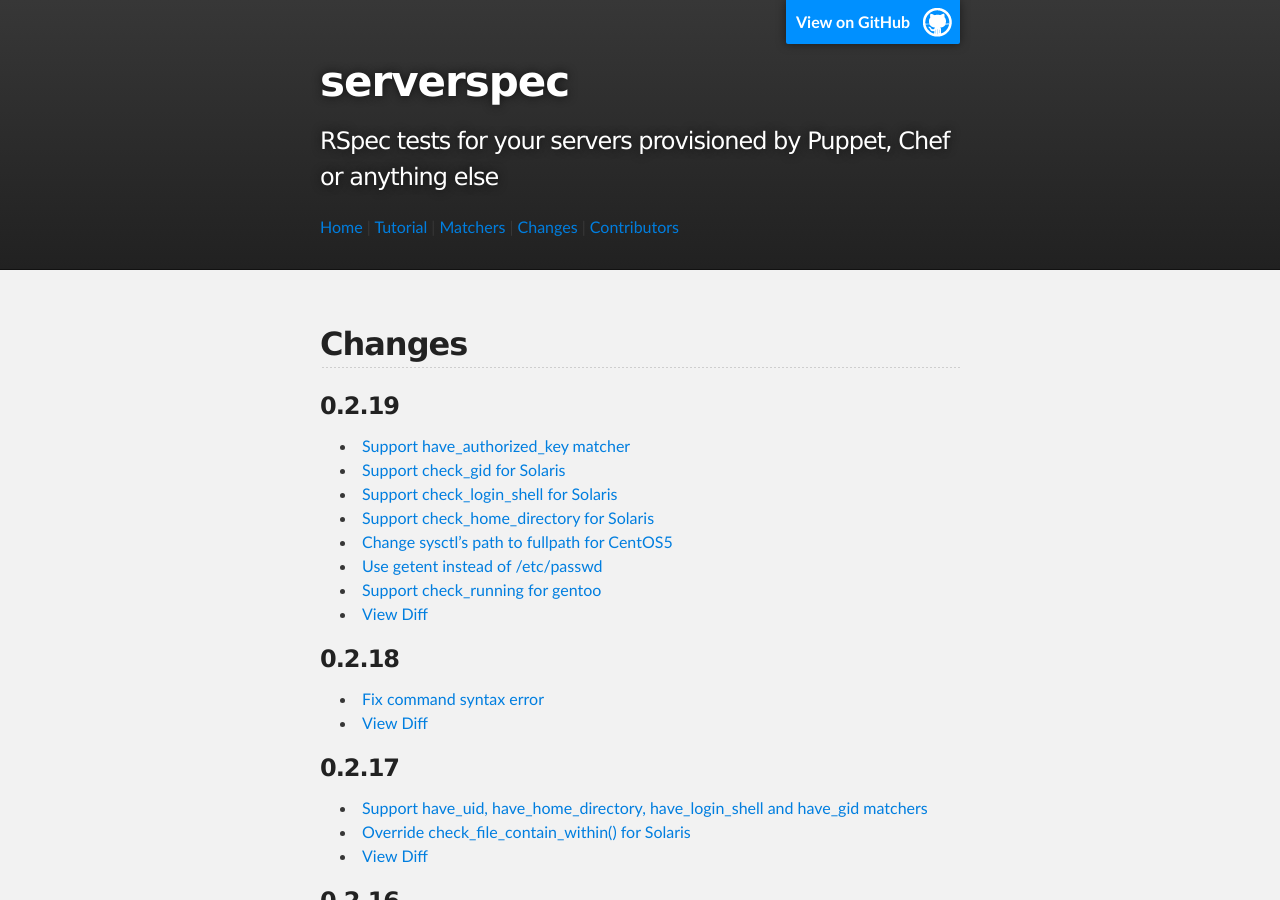
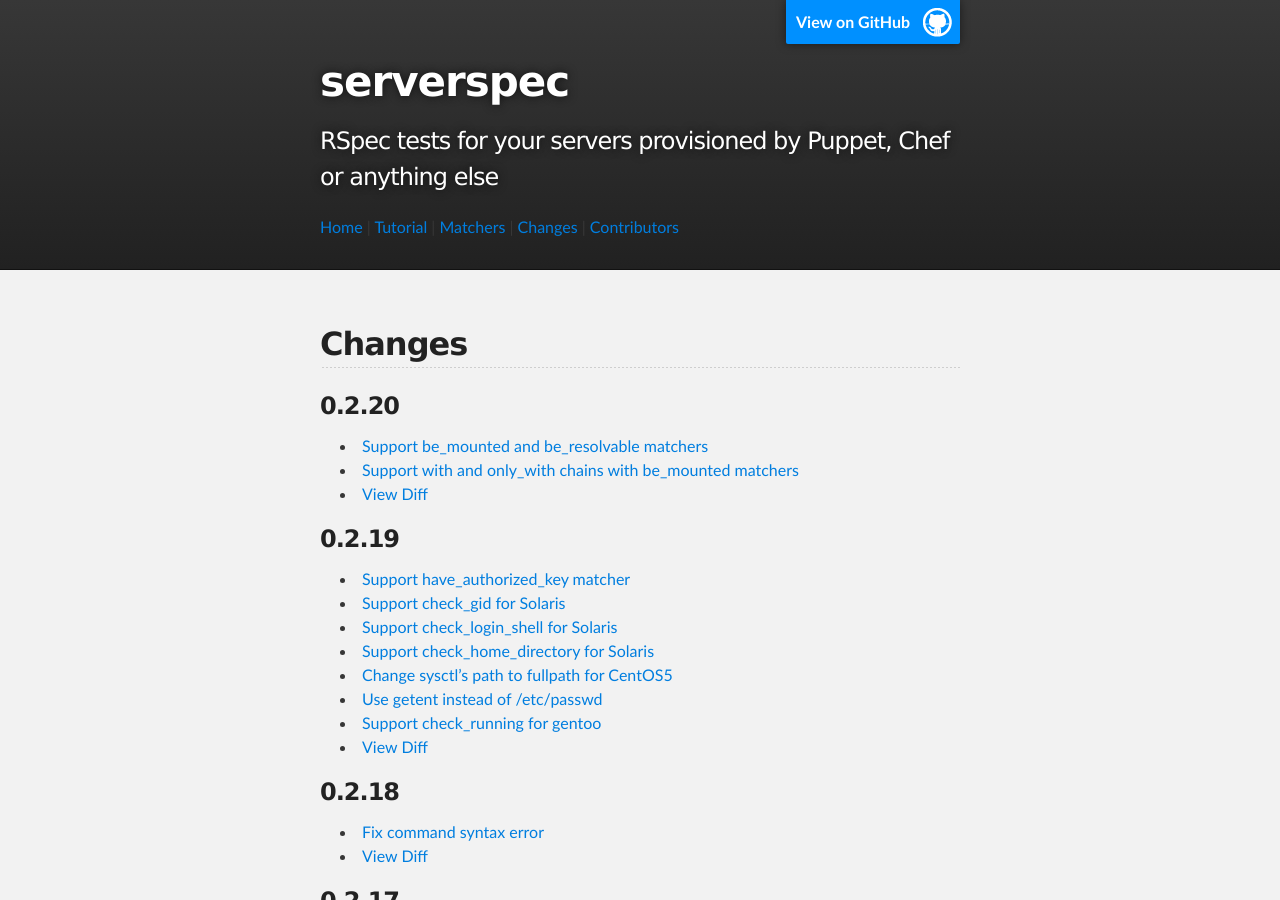
Before and after one commit to serverspec/serverspec.github.io, a Jekyll site: the page built from changes.md, in a window 1280 px wide and 900 px high. Built offline with Jekyll 4.4.1, drawn with Linux system fonts in a browser that asks for light colours; Markdown is read by kramdown in place of the engine named in the settings.

Commit message:
Add changes of v0.2.20

```diff
--- a/changes.md
+++ b/changes.md
@@ -4,6 +4,12 @@ title: changes
 ---
 
 ## Changes
+
+### 0.2.20
+
+ * [Support be\_mounted and be\_resolvable matchers](https://github.com/mizzy/serverspec/pull/76)
+ * [Support with and only\_with chains with be\_mounted matchers](https://github.com/mizzy/serverspec/pull/84)
+ * [View Diff](https://github.com/mizzy/serverspec/compare/v0.2.19...v0.2.20)
 
 ### 0.2.19
  * [Support have\_authorized\_key matcher](https://github.com/mizzy/serverspec/pull/75)
```
